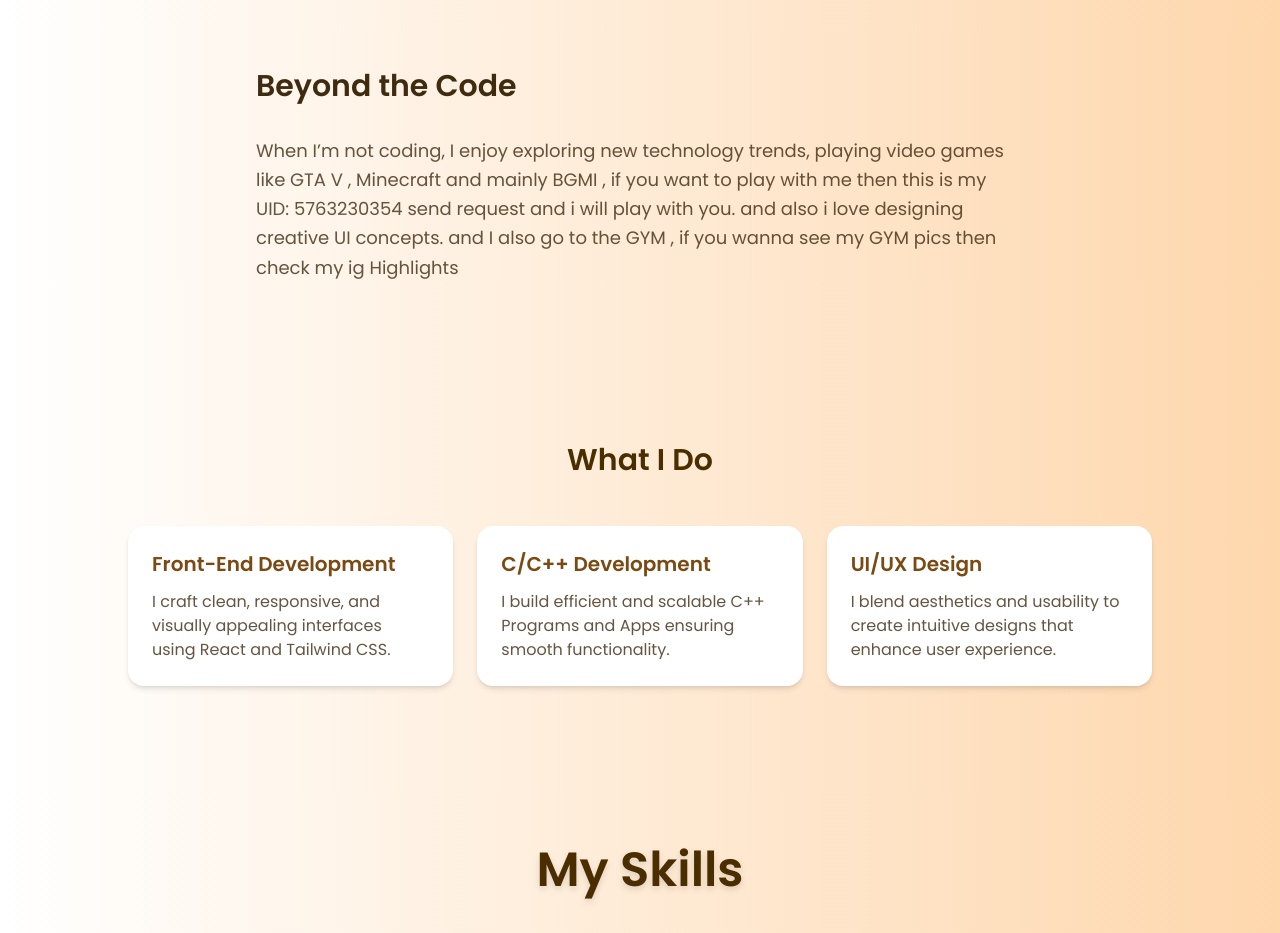
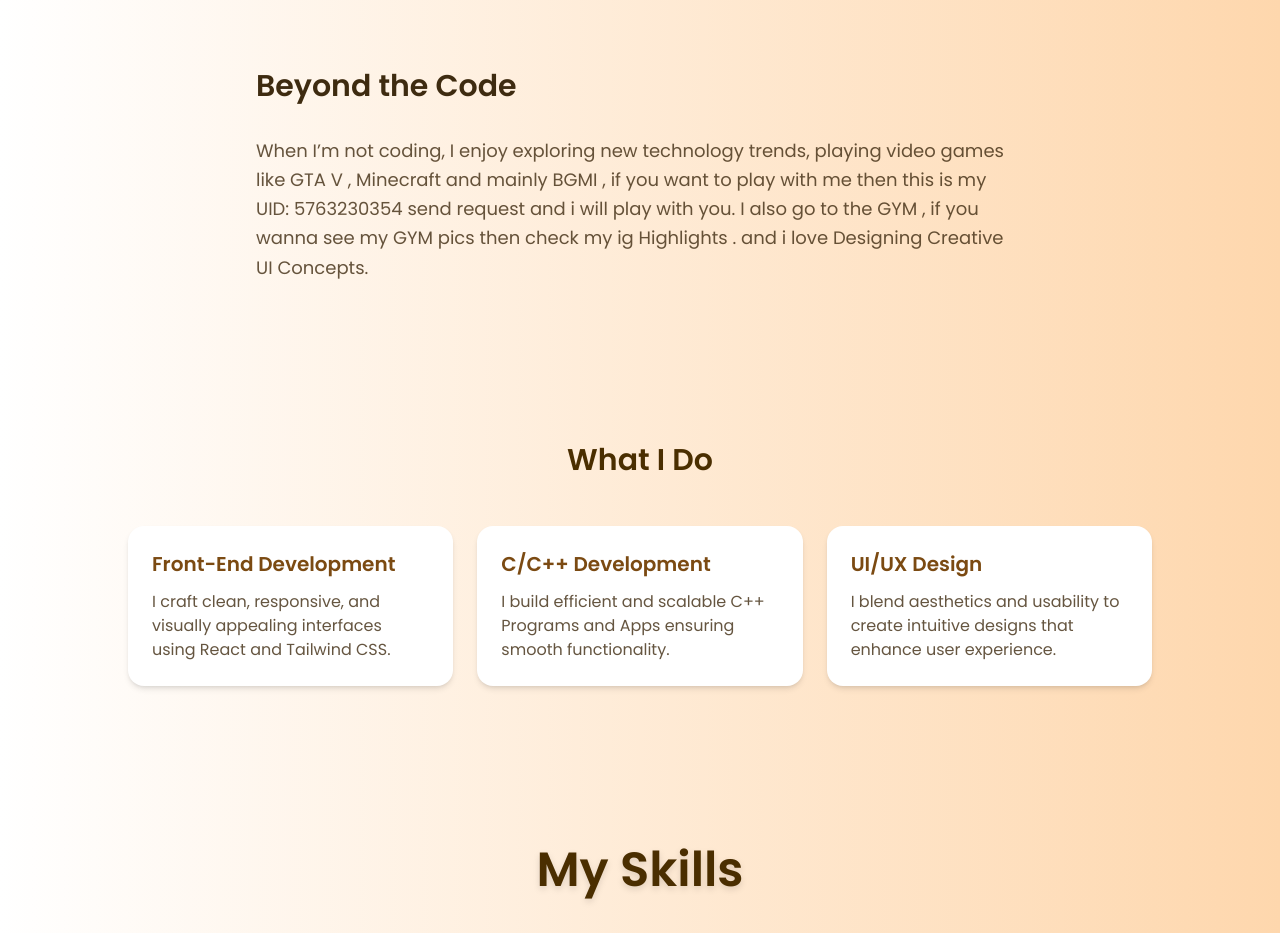
Before and after one commit to EXPRT-CODER/Portfolio, a React (Vite) app: page / in a window 1280 px wide. Shown: the part 1240-2173 px from the top of the page. Built offline with nearby package versions, Linux system fonts and the light colour scheme.

Commit message:
add details in about.jsx

```diff
--- a/src/pages/About.jsx
+++ b/src/pages/About.jsx
@@ -63,8 +63,8 @@ const About = () => {
         >
           When I’m not coding, I enjoy exploring new technology trends, playing
           video games like GTA V , Minecraft and mainly BGMI , if you want to play with me then this is my UID: 5763230354
-          send request and i will play with you. and also i love designing creative UI concepts. and I also go to the GYM ,
-          if you wanna see my GYM pics then check my ig Highlights
+          send request and i will play with you. I also go to the GYM ,
+          if you wanna see my GYM pics then check my ig Highlights . and i love Designing Creative UI Concepts.
         </motion.p>
       </motion.div>
     </motion.section>
```
